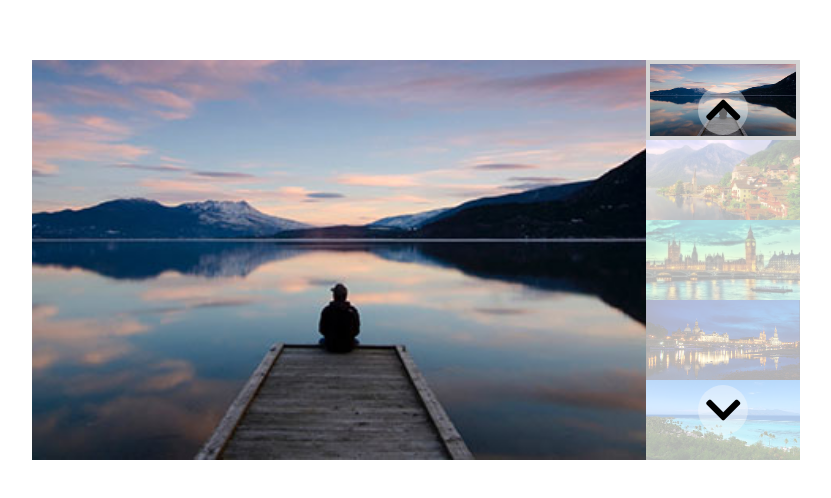
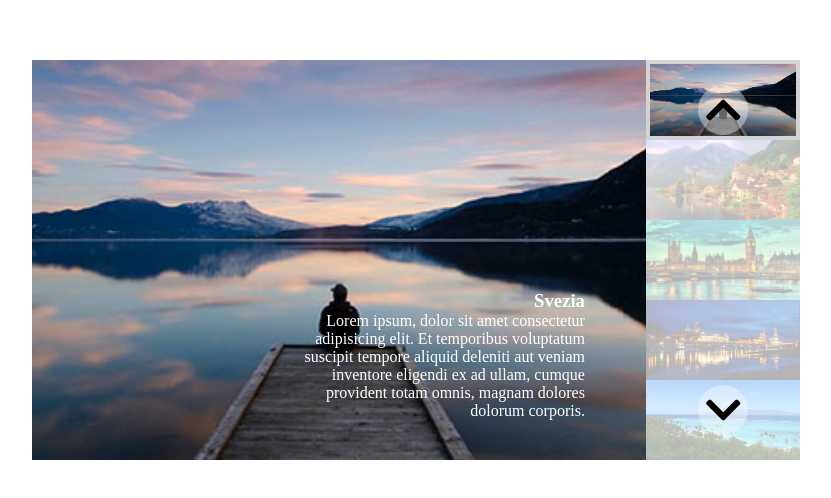
Before and after one commit to Bisio98/js-array-carousel, a plain HTML site: page milestone-2/index.html in a window 1280 px wide. Shown: the part 140-638 px from the top of the page, without its empty margins (224-1055 px from the left). Drawn offline with Linux system fonts and the light colour scheme.

Commit message:
milestone-2

```diff
--- a/milestone-2/css/style.css
+++ b/milestone-2/css/style.css
@@ -44,8 +44,10 @@
 
 .container .description{
     position: absolute;
-    bottom: 20%;
-    right: 20%;
+    text-align: right;
+    width: 50%;
+    bottom: 10%;
+    right: 10%;
     color: white;
 }
 
--- a/milestone-2/index.html
+++ b/milestone-2/index.html
@@ -12,7 +12,10 @@
     <div class="centered">
         <div class="container">
             <div class="big_image">
-               <div class="description"></div>
+               <div class="description">
+                   <h3 id="where_des"></h3>
+                   <span id="what_des"></span>
+               </div>
             </div>
             <div class="list_container">
                 <div class="arrow up">
--- a/milestone-2/js/script.js
+++ b/milestone-2/js/script.js
@@ -24,7 +24,7 @@ const text = [
 
 
 const imgContainer = document.querySelector('.big_image');
-const descriptionContainer = document.querySelector('.description')
+const descriptionContainerH = document.querySelector('.description')
 const imgList = document.querySelector('.list_image')
 
 for( let i = 0; i < imgArray.length; i++ ) {
@@ -33,9 +33,8 @@ for( let i = 0; i < imgArray.length; i++ ) {
 
     imgContainer.innerHTML += newImg;
 
-    const newDescrition = `<div class="hide"><img src="${thisPath}" alt="Img ${i}"></div>`;
-
-    imgContainer.innerHTML += newImg;
+    document.getElementById("where_des").innerHTML= title[i];
+    document.getElementById("what_des").innerHTML = text[i];
 
     const newLittleImg = `<li><img class="element" src="${thisPath}" alt="Img ${i}"></li>`;
 
@@ -47,3 +46,5 @@ const bigPhoto = document.getElementsByClassName('hide');
 const smallPhoto = document.getElementsByClassName('element');
 bigPhoto[onImage].classList.add('show');
 smallPhoto[onImage].classList.add('active');
+document.getElementById("where_des").innerHTML = title[onImage];
+document.getElementById("what_des").innerHTML = text[onImage];
```
